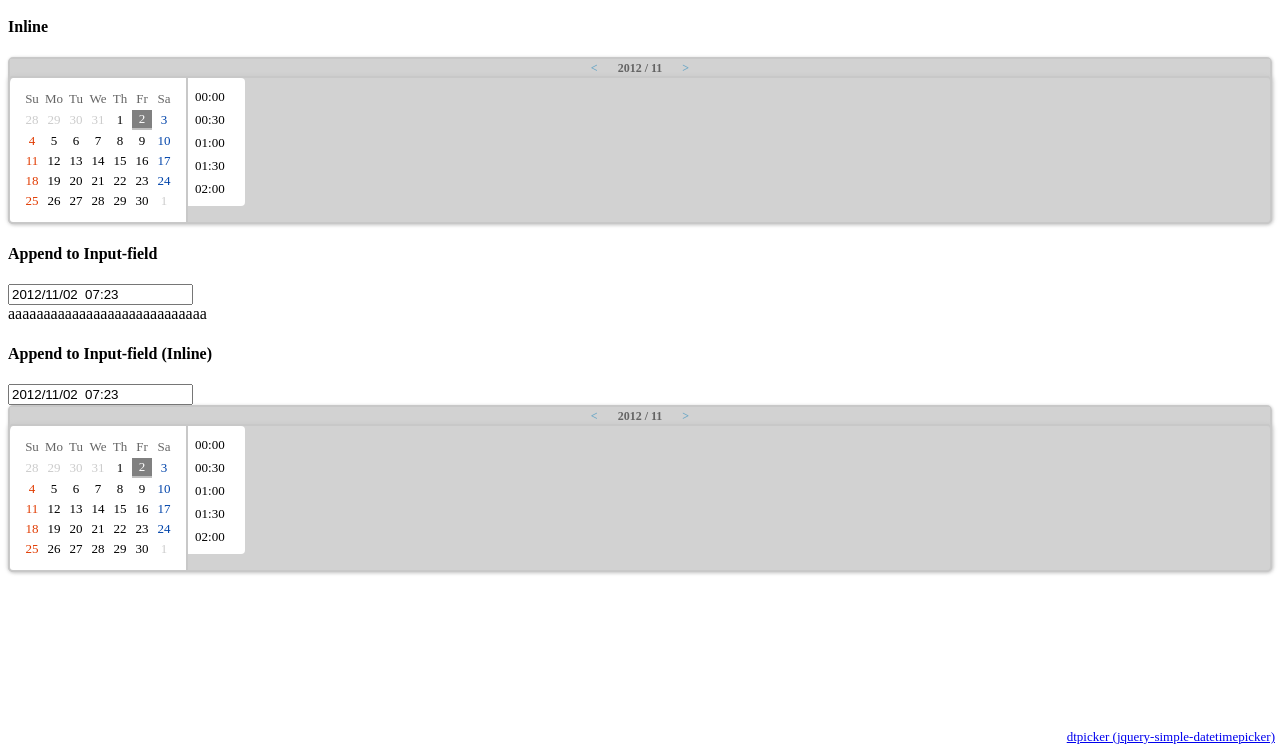
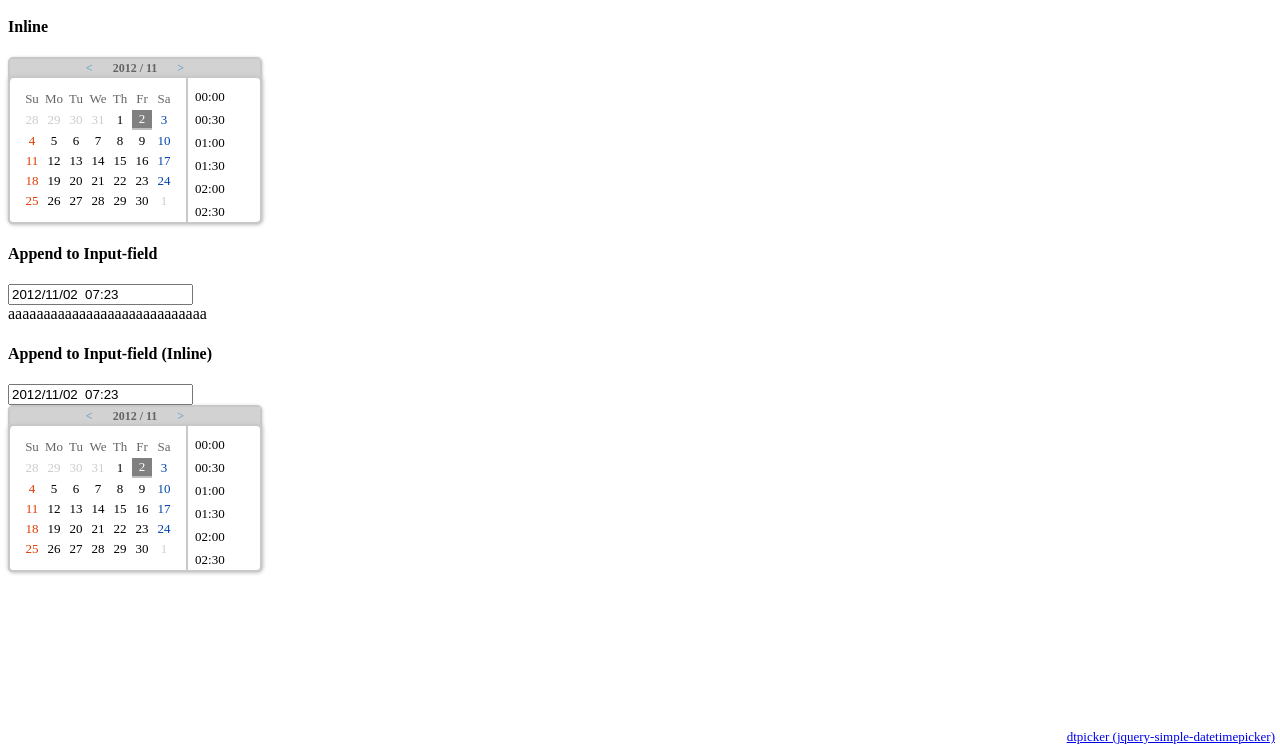
Before and after one commit to mugifly/jquery-simple-datetimepicker, a plain HTML site: page dtpicker.html in a window 1280 px wide. Shown: the part 50-800 px from the top of the page. Drawn offline with nearby package versions, Linux system fonts and the light colour scheme.

Commit message:
timelist: fix height

```diff
--- a/dtpicker.css
+++ b/dtpicker.css
@@ -4,6 +4,8 @@
  */
 
 .datepicker {
+	width: 250px;
+
 	border: 2px solid #c8c8c8;
 
 	border-radius: 5px;
@@ -162,7 +164,7 @@
 */
 
 .datepicker > .datepicker_inner_container > .datepicker_timelist {
-	float: left;
+	/*float: left;*/
 	width: auto;
 	height: 118px;
 
--- a/dtpicker.js
+++ b/dtpicker.js
@@ -130,7 +130,8 @@
 		$header.append($link_next_month);
 
 		/* Calendar > Table */
-		var $table = $picker.children('.datepicker_inner_container').children('.datepicker_calendar').children('.datepicker_table');
+		var $calendar = $picker.children('.datepicker_inner_container').children('.datepicker_calendar');
+		var $table = $calendar.children('.datepicker_table');
 		$table.children().remove();
 		var $tr = $('<tr>');
 		$table.append($tr);
@@ -212,6 +213,9 @@
 		/* Timelist */
 		var $timelist = $picker.children('.datepicker_inner_container').children('.datepicker_timelist');
 		$timelist.children().remove();
+
+		/* Set height to Timelist (Calendar innerHeight - Calendar padding) */
+		$timelist.css("height", $calendar.innerHeight() - 10 + 'px');
 
 		/* Output time cells */
 		for (var hour = 0; hour < 24; hour++) {
```
